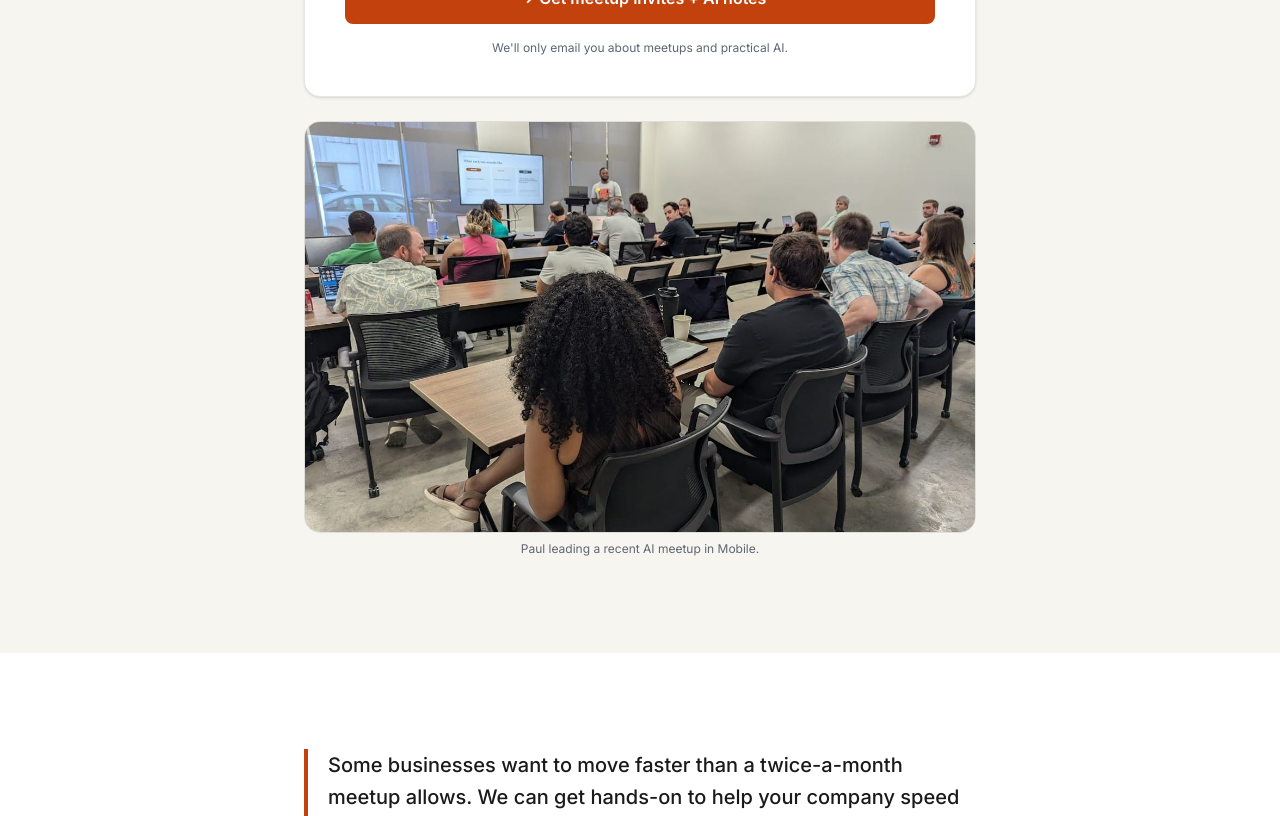
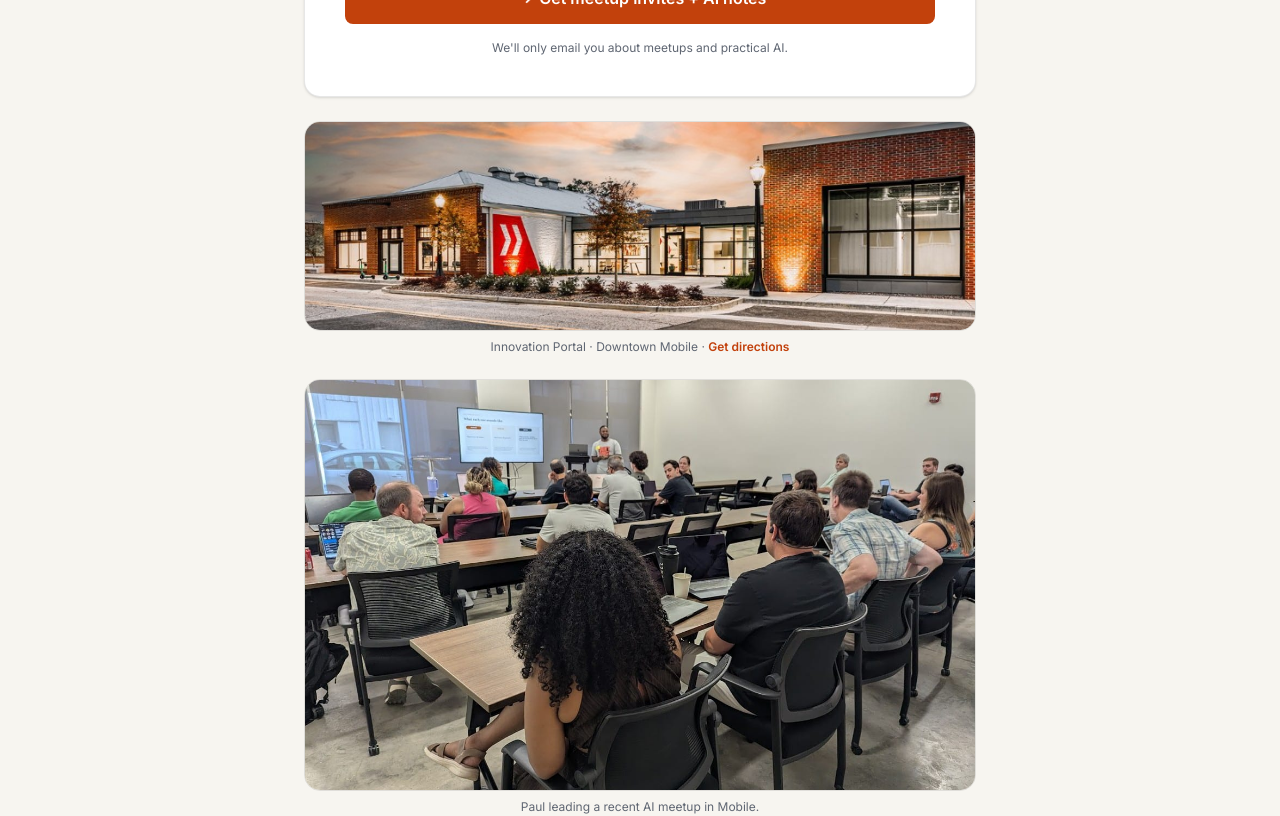
Before and after one commit to conklbm/choose-ai-today-website, a Next.js app: page / in a window 1280 px wide. Shown: the part 1420-2236 px from the top of the page. Built offline with nearby package versions, Linux system fonts and the light colour scheme; no server answers.

Commit message:
Add Innovation Portal venue photo to community section
Show the building below the signup card (above the packed-room photo) so
first-timers can recognize the venue, with a Google Maps directions link
in the caption. Panoramic band, links out in a new tab.

```diff
--- a/components/CommunitySignup.tsx
+++ b/components/CommunitySignup.tsx
@@ -194,6 +194,35 @@ export default function CommunitySignup() {
       </div>
 
       <figure className="mx-auto mt-6 max-w-2xl">
+        <a
+          href={COMMUNITY.venue.mapsUrl}
+          target="_blank"
+          rel="noopener noreferrer"
+          className="block"
+        >
+          <Image
+            src={COMMUNITY.venue.src}
+            alt={COMMUNITY.venue.alt}
+            width={COMMUNITY.venue.width}
+            height={COMMUNITY.venue.height}
+            sizes="(max-width: 704px) 100vw, 672px"
+            className="w-full rounded-2xl border border-ink/10 object-cover"
+          />
+        </a>
+        <figcaption className="mt-2 text-center text-xs text-muted">
+          {COMMUNITY.venue.caption} ·{" "}
+          <a
+            href={COMMUNITY.venue.mapsUrl}
+            target="_blank"
+            rel="noopener noreferrer"
+            className="font-semibold text-accent hover:underline"
+          >
+            {COMMUNITY.venue.directionsLabel}
+          </a>
+        </figcaption>
+      </figure>
+
+      <figure className="mx-auto mt-6 max-w-2xl">
         <Image
           src={COMMUNITY.photo.src}
           alt={COMMUNITY.photo.alt}
--- a/lib/copy.ts
+++ b/lib/copy.ts
@@ -49,6 +49,16 @@ export const COMMUNITY = {
     time: "3:30 – 5:00 PM",
     location: "Innovation Portal, Downtown Mobile",
     note: "Free to attend.",
+  },
+  venue: {
+    src: "/innovation-portal.jpg",
+    width: 755,
+    height: 235,
+    alt: "The Innovation Portal building in Downtown Mobile, where the meetups are held",
+    caption: "Innovation Portal · Downtown Mobile",
+    mapsUrl:
+      "https://www.google.com/maps/search/?api=1&query=Innovation+Portal+Mobile+AL",
+    directionsLabel: "Get directions",
   },
   // The reason to sign up even though the schedule is public: the list is
   // how you get reminders and a heads-up on any changes. (We don't publish
```
Also changed, not shown: public/innovation-portal.jpg (added).
